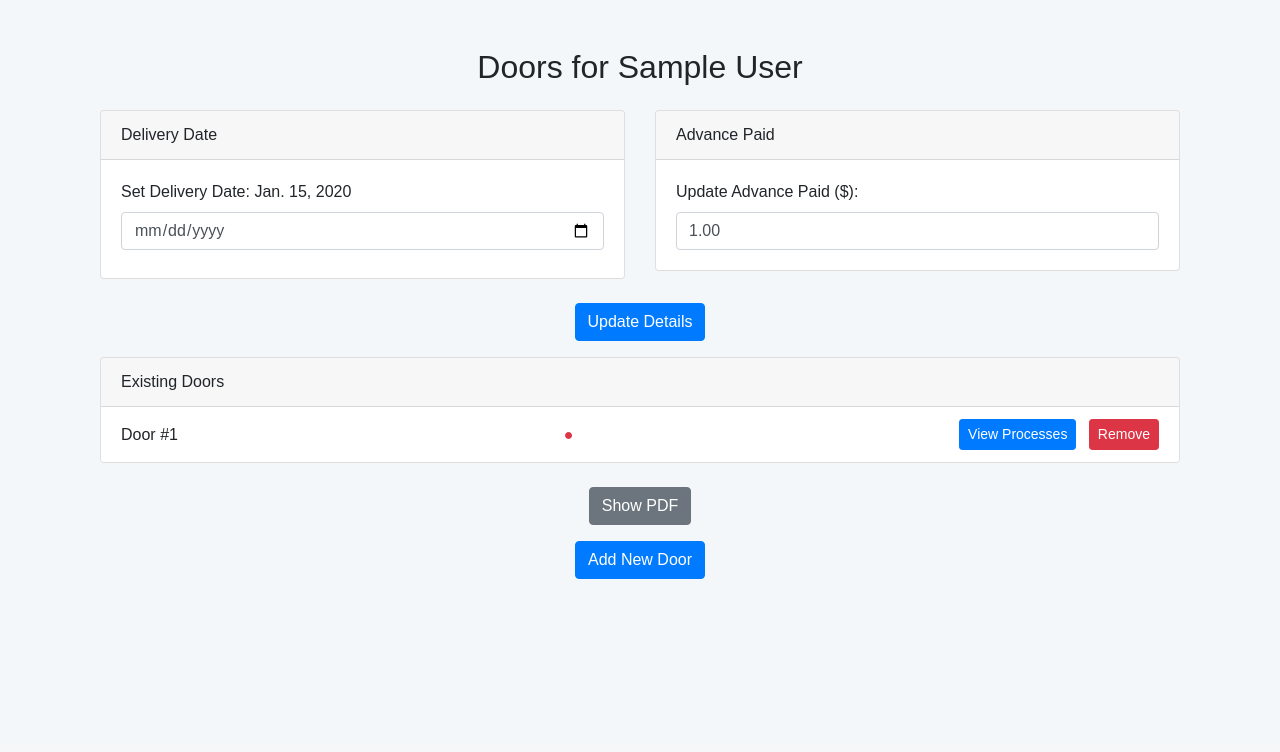
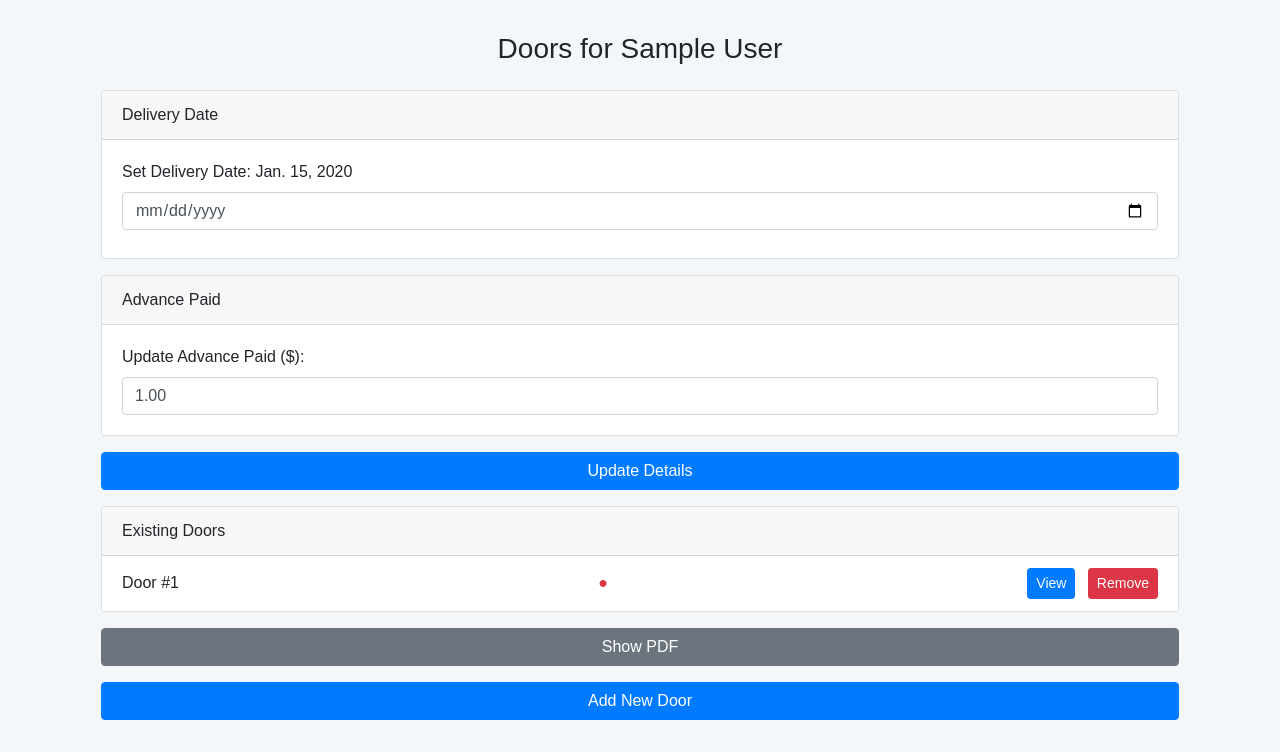
Before and after one commit to ananthcjayan12/realfibre-app-server, a Django app: template app/templates/select_door.html in a window 1280 px wide. Shown: the part 56-808 px from the top of the page. Before the commit the page ends 635 px from the top, so only its background shows below. Run offline with Django 4.2, Linux system fonts and the light colour scheme; tables that the repository leaves empty hold one stand-in row (values such as "Sample post"); the template is opened without the code that fills it: values that come from a table or form of the project are taken from there, most other values are stand-ins (such as "Sample title", 1, 10 or a date in 2020); some libraries are stand-ins or nearby versions.

Commit message:
changed door screen

```diff
--- a/app/templates/select_door.html
+++ b/app/templates/select_door.html
@@ -1,18 +1,17 @@
 {% extends 'base.html' %}
 
 {% block content %}
-<div class="container mt-5">
-    <h2 class="text-center mb-4">Doors for {{ customer.name }}</h2>
+<div class="container-fluid p-3">
+
+    <h3 class="text-center mb-4">Doors for {{ customer.name }}</h3>
 
     <form method="post" action="{% url 'update_customer_details' customer.id %}">
         {% csrf_token %}
-        <div class="row">
 
         <!-- Delivery Date Card -->
-            <div class="col-md-6 mb-4">
-                <div class="card">
+        <div class="card mb-3">
             <div class="card-header">
-                        Delivery Date
+                <i class="fa fa-calendar-alt"></i> Delivery Date
             </div>
             <div class="card-body">
                 <label for="delivery_date">Set Delivery Date:</label>
@@ -20,40 +19,35 @@
                 <input type="date" name="delivery_date" id="delivery_date" value="{{ formatted_date }}" class="form-control mb-2">
             </div>
         </div>
-            </div>
 
         <!-- Advance Paid Card -->
-            <div class="col-md-6 mb-4">
-                <div class="card">
+        <div class="card mb-3">
             <div class="card-header">
-                        Advance Paid
+                <i class="fa fa-dollar-sign"></i> Advance Paid
             </div>
             <div class="card-body">
                 <label for="advance_paid">Update Advance Paid ($):</label>
                 <input type="number" name="advance_paid" id="advance_paid" step="0.01" value="{{ customer.advance_paid|default:'0.00' }}" class="form-control">
             </div>
         </div>
-            </div>
-
-        </div> <!-- end of row -->
 
         <div class="text-center mb-3">
-            <button type="submit" class="btn btn-primary">Update Details</button>
+            <button type="submit" class="btn btn-primary btn-block">Update Details</button>
         </div>
     </form>
 
-    <div class="card mb-4">
+    <!-- Existing Doors Card -->
+    <div class="card mb-3">
         <div class="card-header">
-            Existing Doors
+            <i class="fa fa-door-open"></i> Existing Doors
         </div>
         <ul class="list-group list-group-flush">
             {% for door in doors %}
             <li class="list-group-item d-flex justify-content-between align-items-center">
                 Door #{{ forloop.counter }}
-                <!-- Indicator Light -->
                 <span class="{{ door.is_all_processes_completed|yesno:'text-success,text-danger' }}">&#9679;</span>
                 <div>
-                    <a href="{% url 'process_selection' door.id %}" class="btn btn-primary btn-sm mr-2">View Processes</a>
+                    <a href="{% url 'process_selection' door.id %}" class="btn btn-primary btn-sm mr-2">View</a>
                     <a href="{% url 'delete_door' door.id %}" class="btn btn-danger btn-sm" onclick="return confirm('Are you sure you want to delete this door?')">Remove</a>
                 </div>
             </li>
@@ -62,19 +56,14 @@
     </div>
 
     <div class="text-center mb-3">
-        <!-- Show PDF Button -->
-        <a href="{% url 'door_pdf' customer.id %}" class="btn btn-secondary">Show PDF</a>
+        <a href="{% url 'door_pdf' customer.id %}" class="btn btn-secondary btn-block">Show PDF <i class="fa fa-file-pdf"></i></a>
     </div>
 
-    <form method="post" class="text-center">
+    <form method="post" class="text-center mb-3">
         {% csrf_token %}
-        <div class="mb-3">
-            <button type="submit" class="btn btn-primary">Add New Door</button>
-        </div>
+        <button type="submit" class="btn btn-primary btn-block">Add New Door <i class="fa fa-plus"></i></button>
         {% if show_submit_order_button %}
-        <div>
-            <button type="submit" name="submit_order" class="btn btn-success">Submit Order</button>
-        </div>
+        <button type="submit" name="submit_order" class="btn btn-success btn-block">Submit Order <i class="fa fa-check"></i></button>
         {% endif %}
     </form>
 
```
Lines whose indentation alone changed are shown as unchanged.
